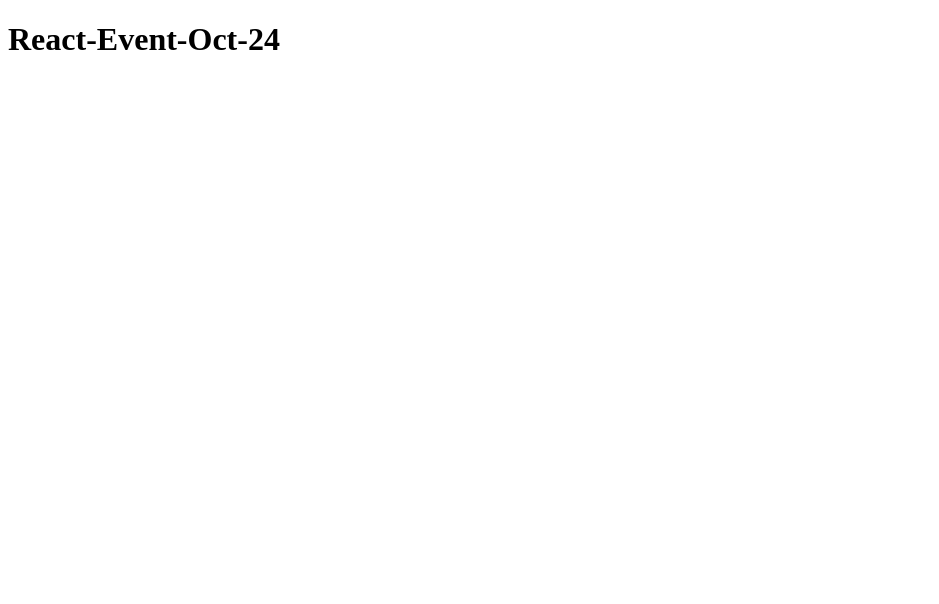
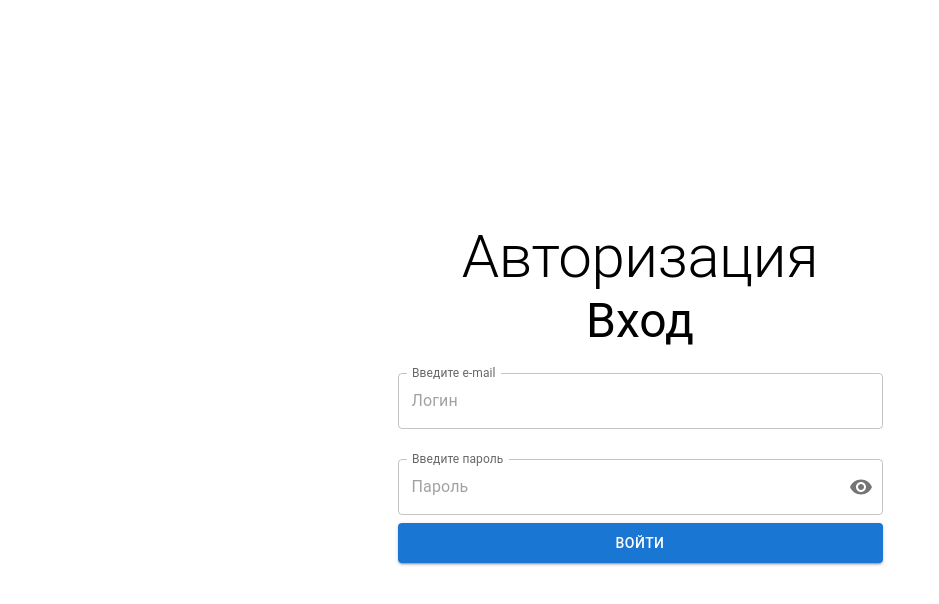
Before and after one commit to Pinup2/React-Event-Oct-24, a React (Vite) app: page /login in a window 1280 px wide. Shown: the top 604 px of the page, without its empty margins (0-939 px from the left). Built offline with nearby package versions, Linux system fonts and the light colour scheme.

Commit message:
add Login.tsx

```diff
--- a/src/App.tsx
+++ b/src/App.tsx
@@ -1,7 +1,10 @@
+import React from "react";
+import AuthPage from "./Components/AuthPage";
+
 function App() {
   return (
     <>
-      <h1>React-Event-Oct-24</h1>
+      <AuthPage />
     </>
   );
 }
--- /dev/null
+++ b/src/Components/AuthPage.tsx
@@ -0,0 +1,12 @@
+import React from "react";
+import Login from "./authorization/Login";
+
+const AuthPage = () => {
+  return (
+    <>
+      <Login />
+    </>
+  );
+}
+
+export default AuthPage;
--- /dev/null
+++ b/src/Components/authorization/Login.tsx
@@ -0,0 +1,159 @@
+import { SubmitHandler, useForm, Controller } from 'react-hook-form';
+import React from 'react';
+import {
+  Button,
+  Box,
+  Typography,
+  InputAdornment,
+  IconButton,
+  TextField
+} from '@mui/material';
+import { useState } from 'react';
+import { Visibility, VisibilityOff } from '@mui/icons-material';
+
+interface MyForm {
+  email: string;
+  password: string;
+}
+
+const Login = () => {
+  const [showPassword, setShowPassword] = useState(false);
+  const handleClickShowPassword = () => setShowPassword((show) => !show);
+
+  const {
+    control,
+    handleSubmit,
+    reset,
+    formState: { errors },
+  } = useForm<MyForm>({
+    defaultValues: {
+      email: '',
+      password: '',
+    },
+  });
+
+  const resetForm = () => {
+    reset({
+      email: '',
+      password: '',
+    });
+  };
+
+  const submit: SubmitHandler<MyForm> = async (data) => {
+    console.log(data);
+    resetForm();
+    // try {
+
+    // } catch (error) {
+    // }
+  };
+
+  return (
+    <>
+      <Box
+        sx={{
+          display: 'flex',
+          flexDirection: 'column',
+          minHeight: '100vh',
+        }}
+      >
+        <Box
+          sx={{
+            display: 'flex',
+            flexDirection: 'column',
+            alignItems: 'center',
+            justifyContent: 'center',
+            flexGrow: 1,
+          }}
+        >
+          <Typography variant="h2">{'Авторизация'}</Typography>
+          <Typography variant="h3">{'Вход'}</Typography>
+          <Box
+            component="form"
+            onSubmit={handleSubmit(submit)}
+            sx={{
+              display: 'flex',
+              flexDirection: 'column',
+              alignItems: 'center',
+              justifyContent: 'center',
+              width: '485px',
+              m: 3,
+            }}
+          >
+            <Box
+              sx={{
+                display: 'flex',
+                flexDirection: 'column',
+                width: '100%',
+                gap: '30px',
+              }}
+            >
+              <Controller
+                name="email"
+                control={control}
+                render={({ field }) => (
+                  <TextField
+                  {...field}
+                  label="Введите e-mail"
+                  placeholder='Логин'
+                  variant="outlined"
+                  error={!!errors.email}
+                  helperText={errors.email ? 'Введите корректный email-адрес' : ''}
+                  fullWidth
+                  slotProps={{
+                    inputLabel: {
+                      shrink: true,
+                    },
+                  }}
+                  />
+                )}
+              />
+              <Controller
+                name="password"
+                control={control}
+                render={({ field }) => (
+                  <TextField
+                    {...field}
+                    label="Введите пароль"
+                    placeholder="Пароль"
+                    variant="outlined"
+                    error={!!errors.password}
+                    type={showPassword ? 'text' : 'password'}
+                    fullWidth
+                    slotProps={{
+                      inputLabel: {
+                        shrink: true,
+                      },
+                      input: {
+                        endAdornment: (
+                          <InputAdornment position="end">
+                            <IconButton
+                              onClick={handleClickShowPassword}
+                              edge="end"
+                            >
+                              {showPassword ? <VisibilityOff /> : <Visibility />}
+                            </IconButton>
+                          </InputAdornment>
+                        ),
+                      },
+                    }}
+                  />
+                )}
+              />
+            </Box>
+            <Button
+              sx={{ m: 1, p: 1, width: '100%', boxSizing: 'border-box' }}
+              color="primary"
+              variant="contained"
+              type="submit"
+            >
+              {('Войти')}
+            </Button>
+          </Box>
+        </Box>
+      </Box>
+    </>
+  );
+};
+
+export default Login;
```
Also changed, not shown: src/Components/authorization/Profiles.tsx (added).
